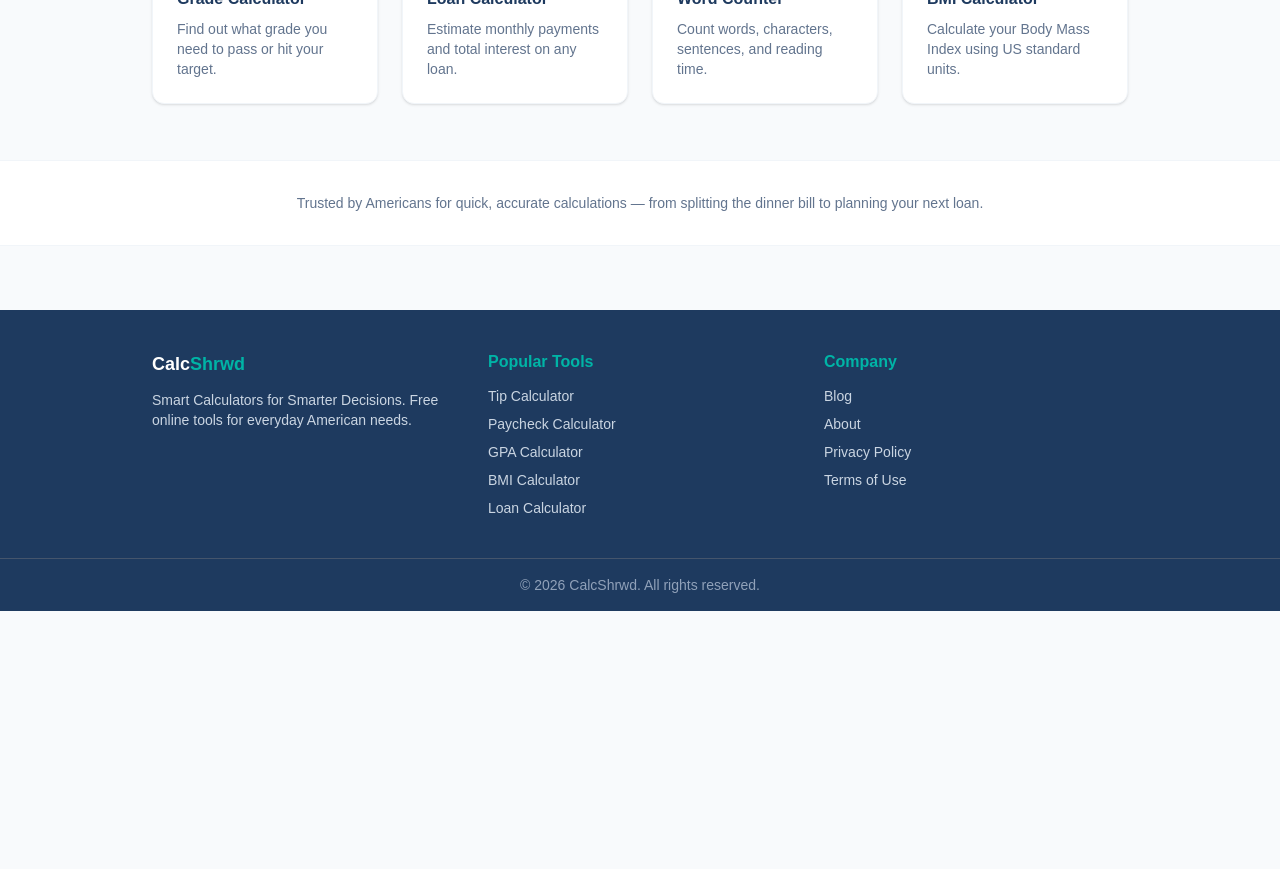
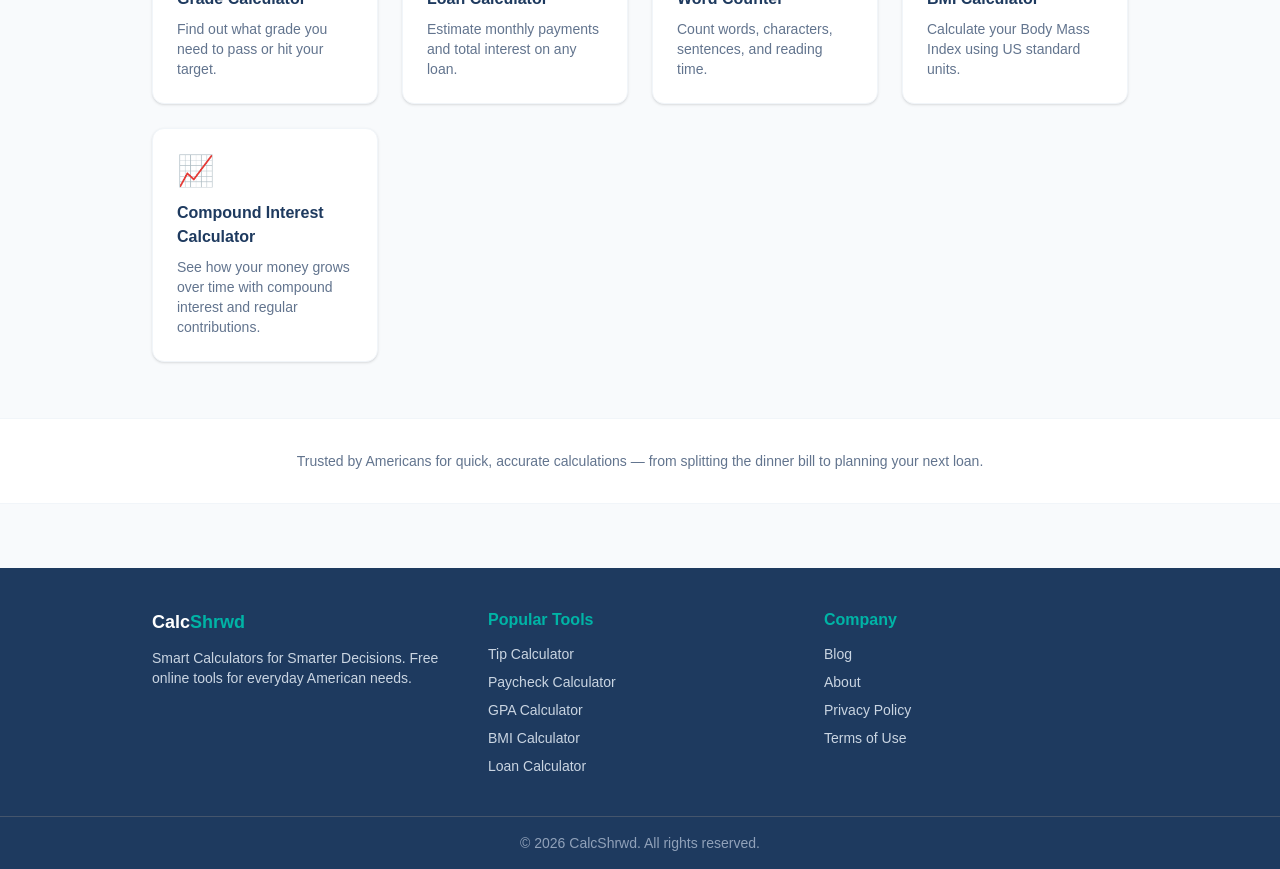
Before and after one commit to monkamonme-collab/calcshrwd, a Next.js app: page / in a window 1280 px wide. Shown: the part 860-1729 px from the top of the page. Before the commit the page ends 1471 px from the top, so only its background shows below. Built offline with nearby package versions, Linux system fonts and the light colour scheme.

Commit message:
Add Compound Interest Calculator to tools list

```diff
--- a/app/page.tsx
+++ b/app/page.tsx
@@ -16,6 +16,7 @@ const tools = [
   { title: "Loan Calculator", description: "Estimate monthly payments and total interest on any loan.", href: "/tools/loan-calculator", icon: "\uD83C\uDFE6" },
   { title: "Word Counter", description: "Count words, characters, sentences, and reading time.", href: "/tools/word-counter", icon: "\u270D\uFE0F" },
   { title: "BMI Calculator", description: "Calculate your Body Mass Index using US standard units.", href: "/tools/bmi-calculator", icon: "\u2696\uFE0F" },
+  { title: "Compound Interest Calculator", description: "See how your money grows over time with compound interest and regular contributions.", href: "/tools/compound-interest-calculator", icon: "📈" },
 ];
 
 export default function HomePage() {
```
